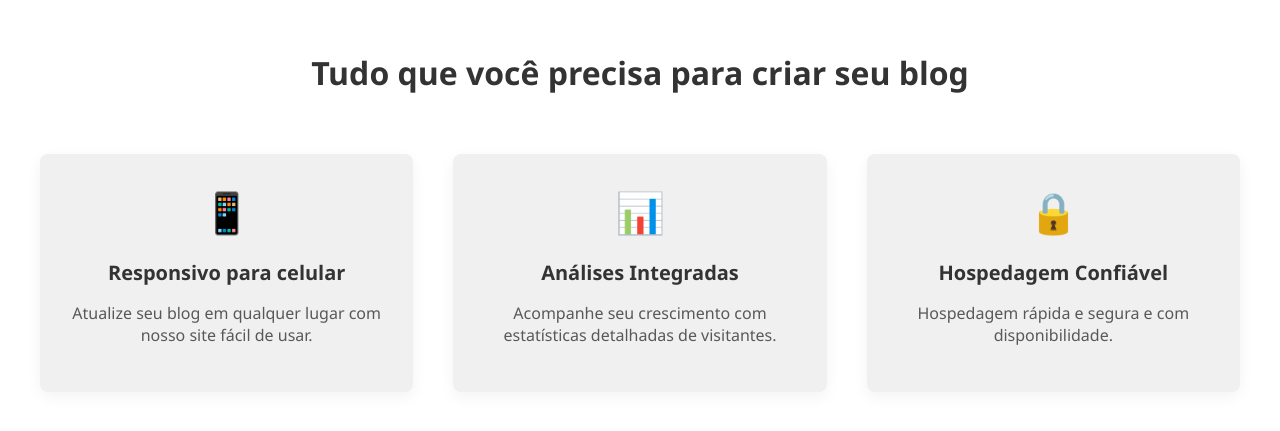
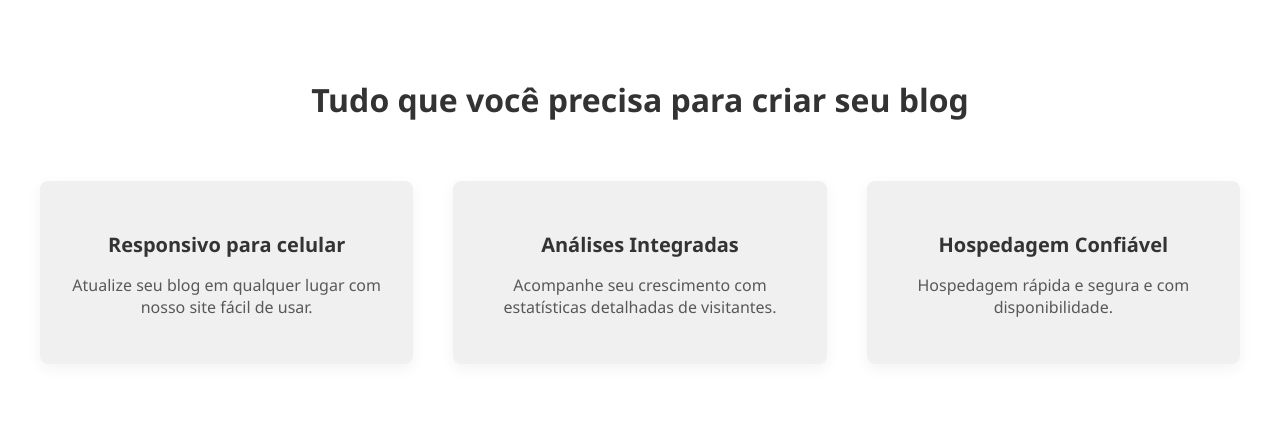
Before and after one commit to yarazip/BlogPessoalFrontEnd, an Angular app: page / in a window 1280 px wide. Shown: the part 2192-2623 px from the top of the page. Built offline with nearby package versions, Linux system fonts and the light colour scheme; no server answers.

Commit message:
Update home.component.html

```diff
--- a/src/app/pages/home/home.component.html
+++ b/src/app/pages/home/home.component.html
@@ -85,14 +85,12 @@
         <h2>Tudo que você precisa para criar seu blog</h2>
         <div class="feature-grid">
           <div class="feature-card">
-            <div class="feature-icon">📱</div>
             <h3>Responsivo para celular</h3>
             <p>
               Atualize seu blog em qualquer lugar com nosso site fácil de usar.
             </p>
           </div>
           <div class="feature-card">
-            <div class="feature-icon">📊</div>
             <h3>Análises Integradas</h3>
             <p>
               Acompanhe seu crescimento com estatísticas detalhadas de
@@ -100,7 +98,6 @@
             </p>
           </div>
           <div class="feature-card">
-            <div class="feature-icon">🔒</div>
             <h3>Hospedagem Confiável</h3>
             <p>Hospedagem rápida e segura e com disponibilidade.</p>
           </div>
```
